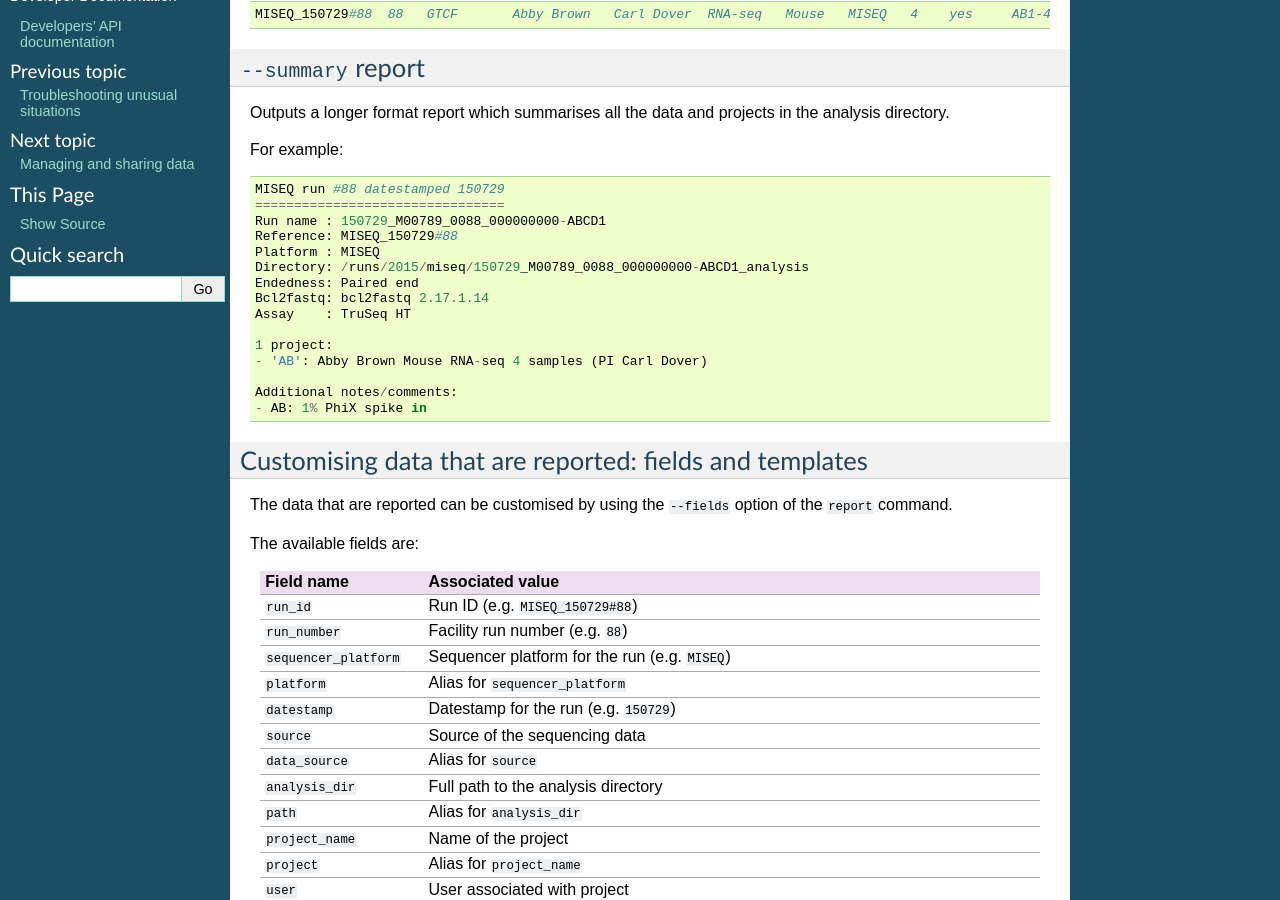
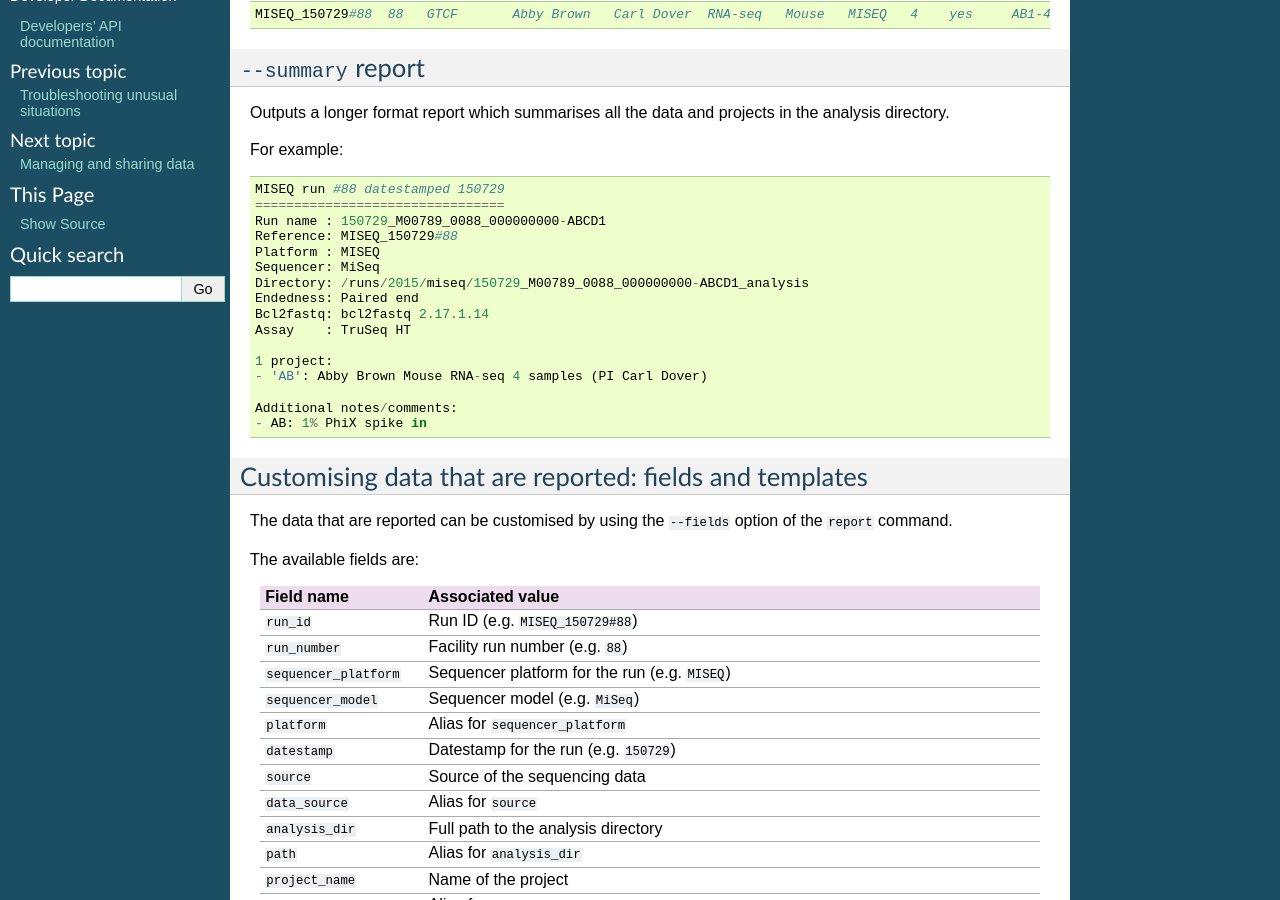
Before and after one commit to fls-bioinformatics-core/auto_process_ngs, a Sphinx documentation site: the page built from docs/source/using/report.rst, in a window 1280 px wide and 900 px high, scrolled down 841 px. Built offline with Sphinx 7.4.7, drawn with Linux system fonts in a browser that asks for light colours.

Commit message:
'report' command: update documentation and add information on the 'sequencer_model' field in custom templates.

```diff
--- a/docs/source/using/report.rst
+++ b/docs/source/using/report.rst
@@ -69,6 +69,7 @@ For example:
     Run name : 150729_M00789_0088_000000000-ABCD1
     Reference: MISEQ_150729#88
     Platform : MISEQ
+    Sequencer: MiSeq
     Directory: /runs/2015/miseq/150729_M00789_0088_000000000-ABCD1_analysis
     Endedness: Paired end
     Bcl2fastq: bcl2fastq 2.17.1.14
@@ -95,6 +96,7 @@ Field name                Associated value
 ``run_number``            Facility run number (e.g. ``88``)
 ``sequencer_platform``    Sequencer platform for the run
                           (e.g. ``MISEQ``)
+``sequencer_model``       Sequencer model (e.g. ``MiSeq``)
 ``platform``              Alias for ``sequencer_platform``
 ``datestamp``             Datestamp for the run (e.g.
                           ``150729``)
```
